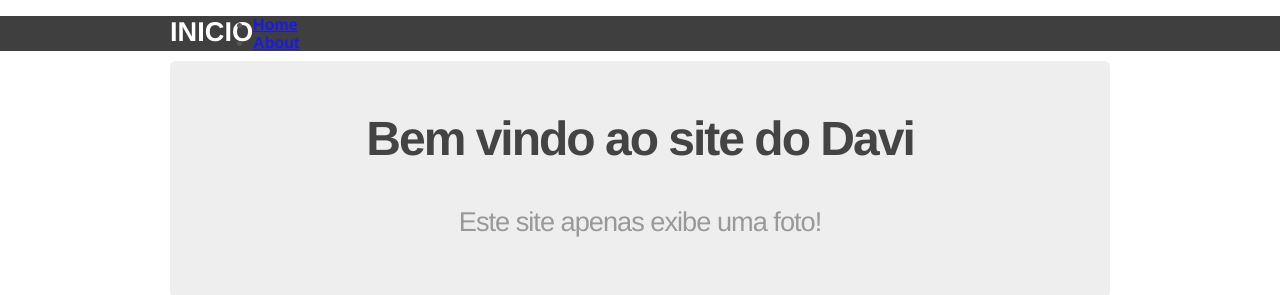
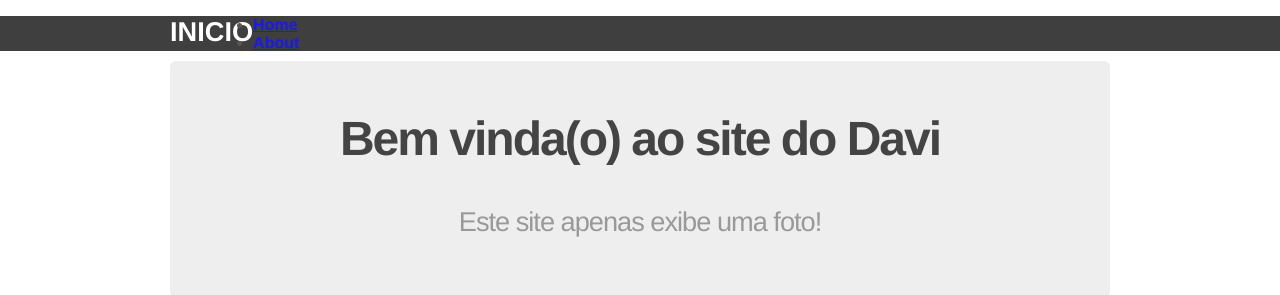
Before and after one commit to Daviazuos/estudos, a Flask app: page / in a window 1280 px wide. Shown: the top 295 px of the page. Run offline with Flask 2, Linux system fonts and the light colour scheme.

Commit message:
ajustes na inclusão

```diff
--- a/app/flask_app.py
+++ b/app/flask_app.py
@@ -1,4 +1,3 @@
-
 from flask import Flask,render_template
 
 app = Flask(__name__, template_folder='template')
--- a/app/template/home.html
+++ b/app/template/home.html
@@ -1,7 +1,7 @@
 {% extends "layout.html" %}
 {% block content %}
   <div class="jumbo">
-<h2>Bem vindo ao site do Davi<h2>
+<h2>Bem vinda(o) ao site do Davi<h2>
     <h3>Este site apenas exibe uma foto!<h3>
   </div>
   <div class="picture1">
--- a/app/template/layout.html
+++ b/app/template/layout.html
@@ -1,6 +1,7 @@
 <!DOCTYPE html>
 <html>
   <head>
+<link rel="shortcut icon" type="image/x-icon" href="http://www.classicgaming.cc/pc/dragon-wars/images/icons/icon-dragon-wars-amiga-pikeman-32x32.png" />
 <title>Thanos</title>
     <strong><link rel="stylesheet" href="{{ url_for('static', filename='css/main.css') }}"></strong>
   </head>
```
